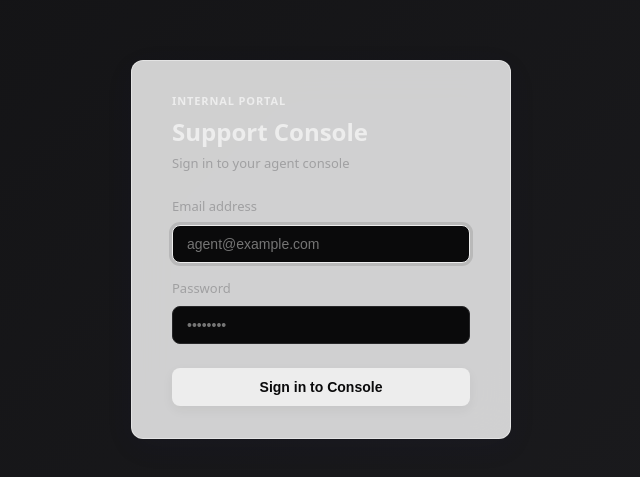
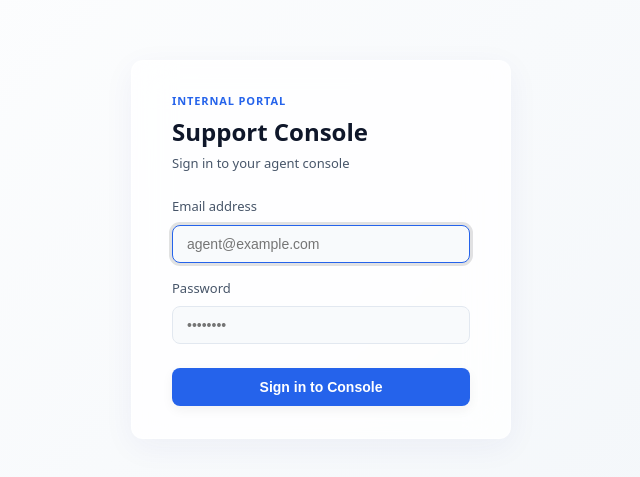
Before and after one commit to Harshilmalhotra/assist-me, a React (Vite) app in the folder client/: page /login in a window 1280 px wide. Shown: the part 151-628 px from the top of the page, without its empty margins (319-959 px from the left). Built offline with nearby package versions, Linux system fonts and the light colour scheme; no server answers.

Commit message:
feat: migrate application to a professional blue light-mode color theme

```diff
--- a/client/src/components/IntelligenceCard.jsx
+++ b/client/src/components/IntelligenceCard.jsx
@@ -73,7 +73,7 @@ export default function IntelligenceCard({ intelligence }) {
                   labelFormatter={v => `Minute ${v}`}
                 />
                 <Line
-                  type="monotone" dataKey="score" stroke="#171717"
+                  type="monotone" dataKey="score" stroke="#2563EB"
                   strokeWidth={1.5} dot={{ r: 2 }} activeDot={{ r: 4 }}
                 />
               </LineChart>
--- a/client/src/pages/AgentDashboard.jsx
+++ b/client/src/pages/AgentDashboard.jsx
@@ -335,13 +335,13 @@ export default function AgentDashboard() {
                   marginTop: 'var(--space-6)',
                   padding: 'var(--space-6)',
                   background: 'var(--color-background)',
-                  border: '1px solid #22c55e',
+                  border: '1px solid var(--color-success)',
                   borderRadius: 'var(--radius-xl)',
-                  boxShadow: '0 4px 15px rgba(34, 197, 94, 0.08)',
+                  boxShadow: '0 4px 15px rgba(34, 197, 94, 0.05)',
                 }}
               >
-                <div style={{ display: 'flex', alignItems: 'center', gap: '8px', color: '#15803d', fontWeight: 600, marginBottom: 'var(--space-2)' }}>
-                  <div style={{ width: '8px', height: '8px', borderRadius: '50%', background: '#22c55e' }} />
+                <div style={{ display: 'flex', alignItems: 'center', gap: '8px', color: 'var(--color-success)', fontWeight: 600, marginBottom: 'var(--space-2)' }}>
+                  <div style={{ width: '8px', height: '8px', borderRadius: '50%', background: 'var(--color-success)' }} />
                   Session Created & Invites Dispatched Successfully!
                 </div>
                 <p style={{ fontSize: '12.5px', color: 'var(--color-text-secondary)', marginBottom: 'var(--space-4)' }}>
--- a/client/src/pages/CallRoom.jsx
+++ b/client/src/pages/CallRoom.jsx
@@ -485,7 +485,7 @@ export default function CallRoom() {
         <button
           onClick={() => navigate(isAgent ? '/dashboard' : '/')}
           className="btn-interactive"
-          style={{ marginTop: '16px', padding: '10px 20px', background: 'var(--color-accent)', color: '#fff', border: 'none', borderRadius: 'var(--radius-lg)', cursor: 'pointer', fontWeight: 600 }}
+          style={{ marginTop: '16px', padding: '10px 20px', background: 'var(--color-accent)', color: 'var(--color-accent-text)', border: 'none', borderRadius: 'var(--radius-lg)', cursor: 'pointer', fontWeight: 600 }}
         >
           Back to Dashboard
         </button>
--- a/client/src/pages/CustomerJoin.jsx
+++ b/client/src/pages/CustomerJoin.jsx
@@ -104,7 +104,7 @@ export default function CustomerJoin() {
   return (
     <div style={{
       minHeight: '100vh',
-      background: 'linear-gradient(135deg, var(--color-surface) 0%, var(--color-background) 100%)',
+      background: 'linear-gradient(135deg, var(--color-surface-raised) 0%, var(--color-background) 100%)',
       display: 'flex',
       alignItems: 'center',
       justifyContent: 'center',
@@ -115,10 +115,9 @@ export default function CustomerJoin() {
         style={{
           width: '100%',
           maxWidth: state === 'ready' ? '860px' : '420px',
-          background: 'rgba(28, 28, 35, 0.55)',
-          backdropFilter: 'blur(20px)',
+          background: 'var(--color-surface)',
           border: '1px solid var(--color-border)',
-          boxShadow: '0 20px 50px rgba(0,0,0,0.3)',
+          boxShadow: '0 10px 30px rgba(0, 0, 0, 0.05)',
           borderRadius: 'var(--radius-xl)',
           padding: isMobile ? 'var(--space-6)' : 'var(--space-10)',
           transition: 'all 0.3s ease',
--- a/client/src/styles/global.css
+++ b/client/src/styles/global.css
@@ -5,35 +5,35 @@
 }
 
 :root {
-  /* Neutral palette — sleek darkish grey/light black theme */
-  --color-background: #0a0a0b;
-  --color-surface: #121214;
-  --color-surface-raised: #1c1c1f;
-  --color-border: #262628;
-  --color-border-strong: #38383b;
+  /* Neutral palette — Professional Blue theme */
+  --color-background: #F8FAFC;
+  --color-surface: #FFFFFF;
+  --color-surface-raised: #F1F5F9;
+  --color-border: #E2E8F0;
+  --color-border-strong: #CBD5E1;
 
   /* Text */
-  --color-text-primary: #ededed;
-  --color-text-secondary: #a0a0a2;
-  --color-text-muted: #5c5c5e;
+  --color-text-primary: #0F172A;
+  --color-text-secondary: #475569;
+  --color-text-muted: #94A3B8;
 
   /* Accent — active states, primary buttons, links */
-  --color-accent: #ededed;
-  --color-accent-hover: #ffffff;
-  --color-accent-text: #0a0a0b;
+  --color-accent: #2563EB;
+  --color-accent-hover: #1D4ED8;
+  --color-accent-text: #FFFFFF;
 
-  /* Status colors — for badges, indicators only */
-  --color-success: #22c55e;
-  --color-success-bg: rgba(34, 197, 94, 0.12);
-  --color-warning: #eab308;
-  --color-warning-bg: rgba(234, 179, 8, 0.12);
-  --color-danger: #ef4444;
-  --color-danger-bg: rgba(239, 68, 68, 0.12);
-  --color-info: #3b82f6;
-  --color-info-bg: rgba(59, 130, 246, 0.12);
+  /* Status colors */
+  --color-success: #22C55E;
+  --color-success-bg: #DCFCE7;
+  --color-warning: #F59E0B;
+  --color-warning-bg: #FEF3C7;
+  --color-danger: #EF4444;
+  --color-danger-bg: #FEE2E2;
+  --color-info: #3B82F6;
+  --color-info-bg: #DBEAFE;
 
   /* Recording indicator */
-  --color-recording: #ef4444;
+  --color-recording: #EF4444;
 
   /* Typography */
   --font-sans: system-ui, -apple-system, 'Segoe UI', Helvetica, Arial, sans-serif;
```
